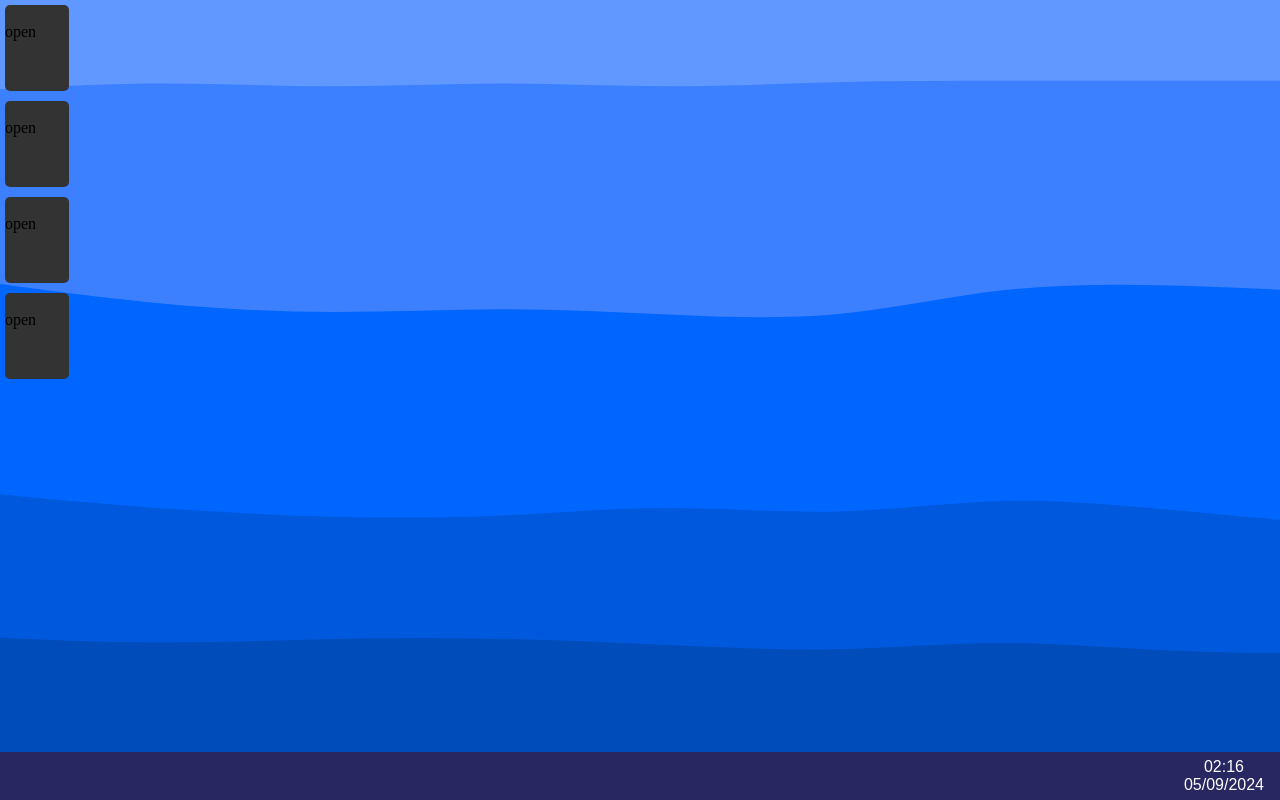
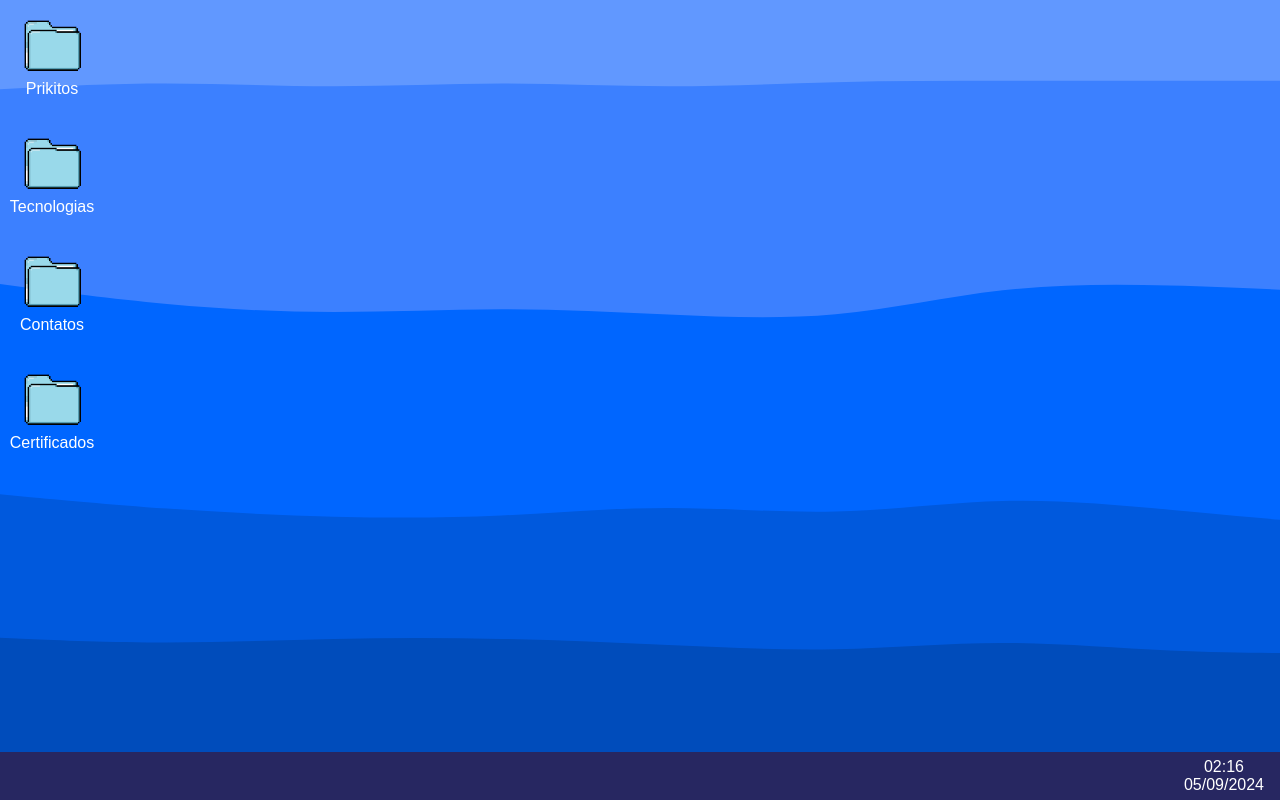
Before and after one commit to MarcosKern/newPortfolio, a React (Vite) app: page /desktop in a window 1280 px wide. Built offline with nearby package versions, Linux system fonts and the light colour scheme.

Commit message:
Add folder asset

```diff
--- a/src/components/desktop/Desktop.tsx
+++ b/src/components/desktop/Desktop.tsx
@@ -3,6 +3,7 @@ import Window from "../Window/Window.tsx"
 import "./desktop.css"
 import Taskbar from "../Taskbar/Taskbar.tsx"
 import myContext from "../Context/Context.tsx"
+import folderAsset from "../../assets/folderIcon.png";
 
 export default function Desktop() {
   const { renderWindow, setNewWindow } = useContext(myContext)
@@ -30,26 +31,26 @@ export default function Desktop() {
         <div
         className="icon"
         onDoubleClick={ () => newWindow("Projetos", windowKey) }>
-          <img src="" alt="" />
-          <p>open</p>
+          <img src={folderAsset} alt="" />
+          <p>Prikitos</p>
         </div>
         <div
         className="icon"
         onDoubleClick={ () => newWindow("Tecnologias", windowKey) }>
-          <img src="" alt="" />
-          <p>open</p>
+          <img src={folderAsset} alt="" />
+          <p>Tecnologias</p>
         </div>
         <div
         className="icon"
         onDoubleClick={ () => newWindow("Contatos", windowKey) }>
-          <img src="" alt="" />
-          <p>open</p>
+          <img src={folderAsset} alt="" />
+          <p>Contatos</p>
         </div>
         <div
         className="icon"
         onDoubleClick={ () => newWindow("Certificados", windowKey) }>
-          <img src="" alt="" />
-          <p>open</p>
+          <img src={folderAsset} alt="" />
+          <p>Certificados</p>
         </div>
       </main>
       <Taskbar />
--- a/src/components/desktop/desktop.css
+++ b/src/components/desktop/desktop.css
@@ -17,10 +17,21 @@
 
 .icon {
     height: 86px;
-    width: 64px;
-    margin: 5px;
-    background-color: #333333;
+    width: 72px;
+    margin: 1em;
     border-radius: 5px;
+    display: flex;
+    flex-direction: column;
+    align-items: center;
+    color: white;
+    font-family: sans-serif;
+    user-select: none;
+    -moz-user-select: none;
+    -webkit-user-select: none;
+}
+
+.icon img {
+    height: 4em;
 }
 
 .icon:hover {
```
Also changed, not shown: src/assets/folderIcon.png (added).
